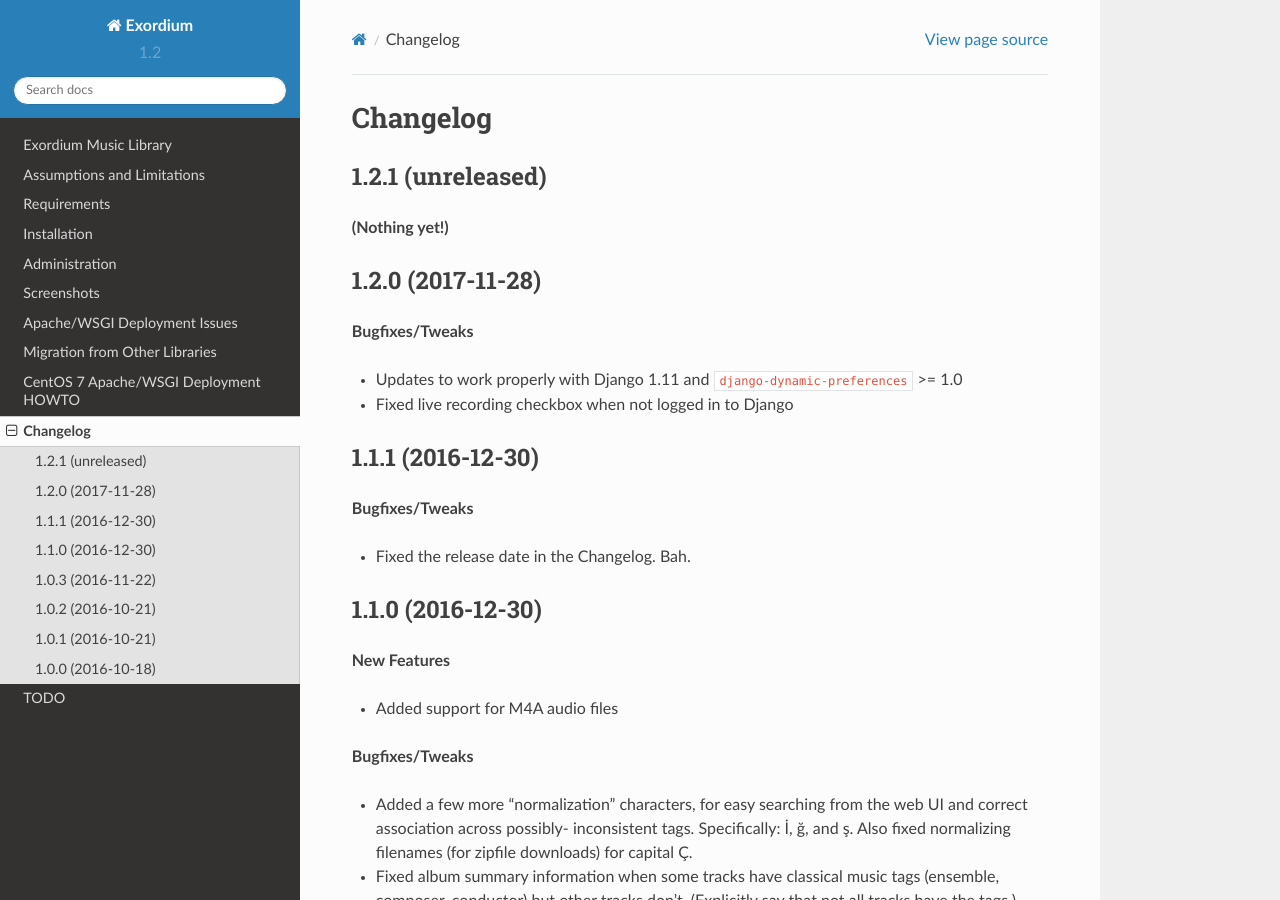
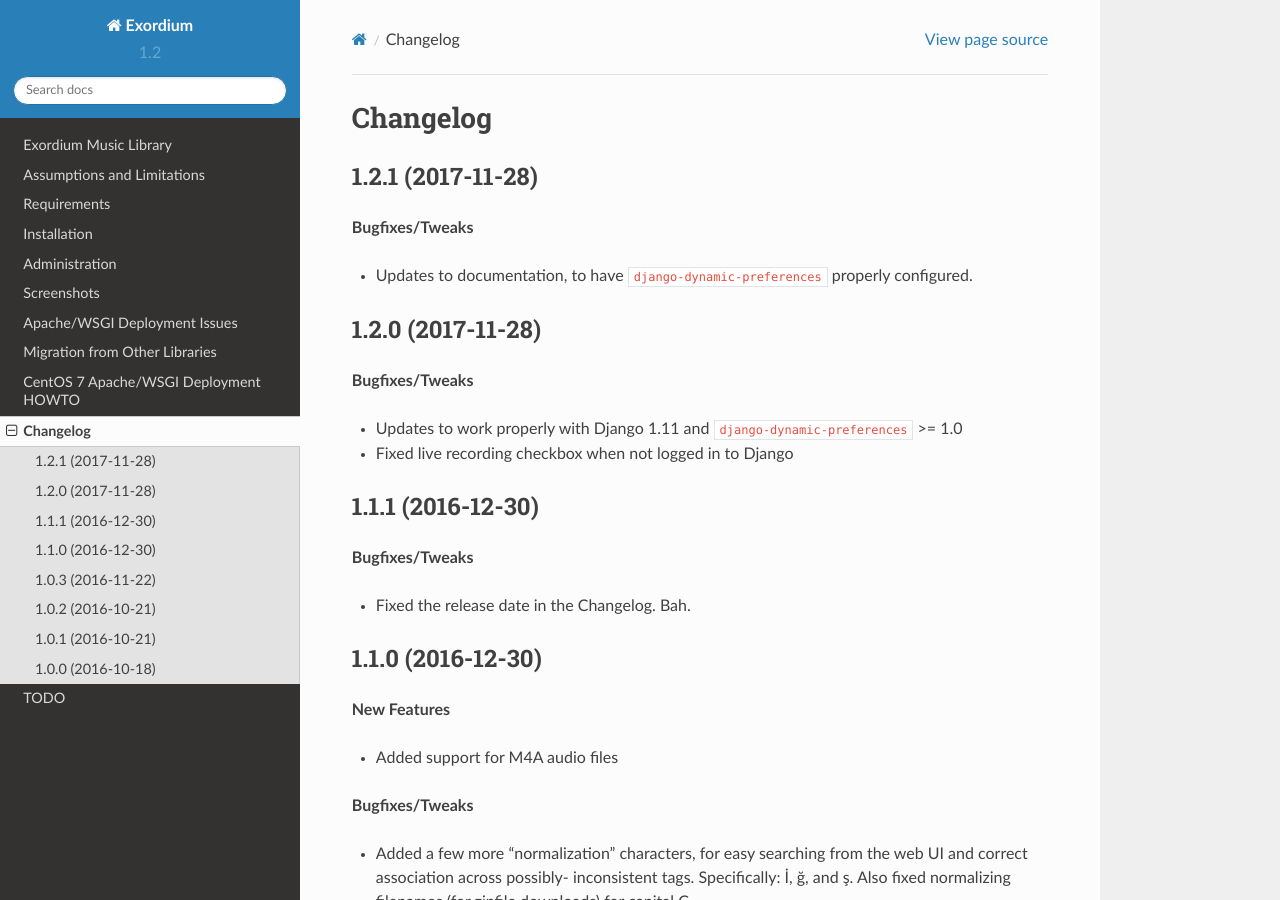
Before and after one commit to apocalyptech/exordium, a Sphinx documentation site: the page built from docs/changelog.rst, in a window 1280 px wide and 900 px high. Built offline with Sphinx 7.4.7 and the Read the Docs theme 2.0.0, drawn with Linux system fonts in a browser that asks for light colours.

Commit message:
Eh, going to release 1.2.1 with a minor documentation fix - had forgotten that we need to enable UserPreferencesConfig from django-dynamic-preferences manually now, on the 1.x releases of that

```diff
--- a/CHANGELOG.rst
+++ b/CHANGELOG.rst
@@ -1,7 +1,10 @@
-1.2.1 (unreleased)
+1.2.1 (2017-11-28)
 ------------------
 
-**(Nothing yet!)**
+**Bugfixes/Tweaks**
+
+- Updates to documentation, to have ``django-dynamic-preferences``
+  properly configured.
 
 1.2.0 (2017-11-28)
 ------------------
--- a/README.rst
+++ b/README.rst
@@ -86,6 +86,7 @@
          'exordium',
          'django_tables2',
          'dynamic_preferences',
+         'dynamic_preferences.users.apps.UserPreferencesConfig',
      ]
 
 3. Include the exordium URLconf in your project ``urls.py`` like this::
--- a/docs/installation.rst
+++ b/docs/installation.rst
@@ -28,6 +28,7 @@
          'exordium',
          'django_tables2',
          'dynamic_preferences',
+         'dynamic_preferences.users.apps.UserPreferencesConfig',
      ]
 
 3. Include the exordium URLconf in your project ``urls.py`` like this::
```
